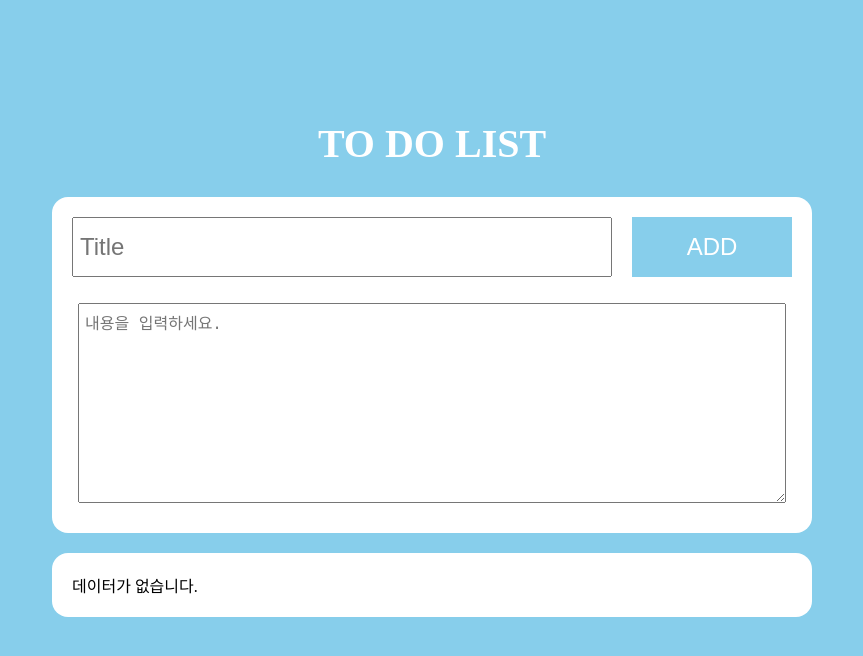
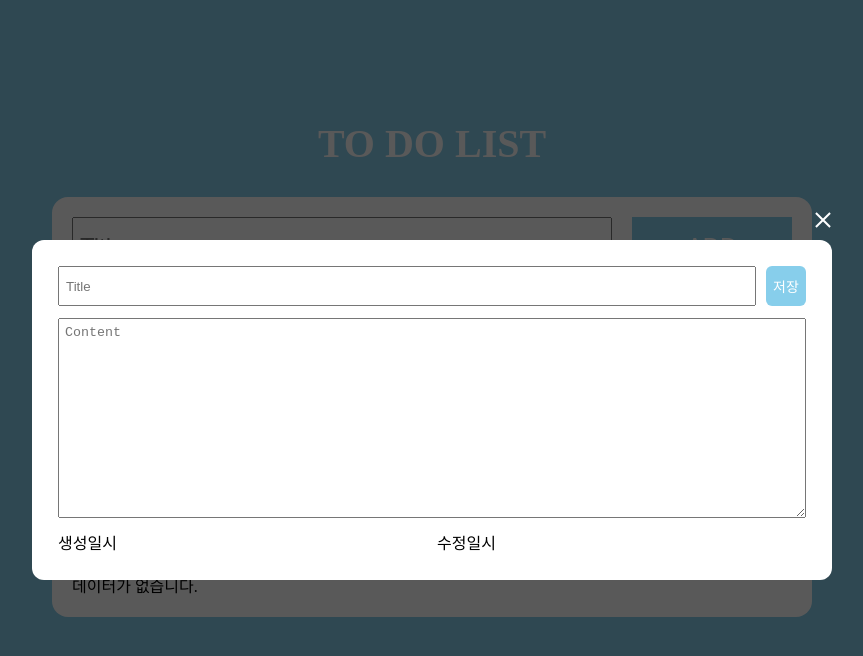
Before and after one commit to JinEunju/react-todo, a React (Create React App) app: page / in a window 1280 px wide. Shown: the top 656 px of the page, without its empty margins (208-1071 px from the left). Built offline with nearby package versions, Linux system fonts and the light colour scheme; the HTML template or start-up script is replaced by a standard one.

Commit message:
수정 모달 작업 중

```diff
--- a/src/App.js
+++ b/src/App.js
@@ -4,35 +4,62 @@ import TodoItem from './components/TodoItem';
 import Button from './components/Button';
 import { useState } from 'react';
 
+const initTodoData = {
+  title: '',
+  content: '',
+};
+
+const formattedDate = () => {
+  const date = new Date();
+  const year = date.getFullYear();
+  const month = String(date.getMonth() + 1).padStart(2, "0");
+  const day = String(date.getDate()).padStart(2, "0");
+  const houre = String(date.getHours()).padStart(2, "0");
+  const minutes = String(date.getMinutes()).padStart(2, "0");
+
+  return `${year}.${month}.${day} ${houre}:${minutes}`;
+}
+
 function App() {
   const [todoCnt, setTodoCnt] = useState(0);
   const [todoList, setTodoList] = useState([]);
-  const [todoText, setTodoText] = useState('');
-  const [todoContent, setTodoContent] = useState('');
-  const [isError, setIsError] = useState(false);
+  const [todoData, setTodoData] = useState({ ...initTodoData });
+  const [isError, setIsError] = useState({
+    title: false,
+    content: false,
+  });
 
-  const changeValue = ({ target, targetValue }) => {
+  const changeValue = ({ target, key }) => {
     const { value } = target;
-    targetValue(value);
-    console.log(target, targetValue)
+    setTodoData({
+      ...todoData,
+      [key]: value,
+    });
   }
+
   const addTodo = () => {
-    if (todoText && todoContent) {
-      setIsError(false);
+    const { title, content } = todoData;
+    const isValid = title && content;
+
+    setIsError({
+      title: !title,
+      content: !content,
+    })
+
+    if (!isValid) return;
+
     const newTodoItem = {
+      ...todoData,
       key: todoCnt,
-        titleValue: todoText,
-        contentValue: todoContent,
+      createAt: formattedDate(),
+      updatedAt: '-',
     };
-      setTodoList([newTodoItem, ...todoList]);
+
+    setTodoList([ newTodoItem, ...todoList ]);
     setTodoCnt(todoCnt + 1);
-      setTodoText('');
-      setTodoContent('');
-    } else {
-      setIsError(true);
-      console.log('ToDo를 입력해주세요');
+    setTodoData({ ...initTodoData });
   }
-  }
+
   const keyUpEnter = () => window.event.keyCode === 13 && addTodo();
   const deleteTodo = key => {
     setTodoList((prev) => {
@@ -43,33 +70,38 @@ function App() {
       return newTodoArray;
     })
   }
+  const editTodo = key => {
+    console.log('저장으로 바꿈', key)
+  }
 
   return (
+    <>
       <div className={styles.wrap}>
         <div className={styles.todoListWrap}>
           <header className={styles.header}>TO DO LIST</header>
           <main>
             <TodoBox>
-            <div className={styles.todoTextBox}>
+              <div className={styles.todoTitleBox}>
                 <input
                   className={styles.addInput}
                   type="text"
                   placeholder="Title"
-                onChange={(event) =>changeValue({target: event.target, targetValue: setTodoText})}
-                value={todoText}
+                  onChange={({ target }) => changeValue({ target, key: 'title' })}
+                  value={todoData.title}
                   onKeyUp={keyUpEnter}
                 />
                 <Button size="large" color="blue" onClick={addTodo}>ADD</Button>
-              {isError && <p className={styles.errorMessage}>ToDo Title를 입력해주세요</p>}
+                {isError.title && <p className={styles.errorMessage}>ToDo Title를 입력해주세요</p>}
               </div>
               <div className={styles.todoContentBox}>
                 <textarea
                   className={styles.addTextarea}
-                placeholder="내용을 입력하세요."
-                onChange={(event) =>changeValue({target: event.target, targetValue: setTodoContent})}
-                defaultValue={todoContent}
+                  placeholder="Content"
+                  onChange={({ target }) => changeValue({ target, key: 'content' })}
+                  value={todoData.content}
                 >
                 </textarea>
+                {isError.content && <p className={styles.errorMessage}>ToDo Content를 입력해주세요</p>}
               </div>
             </TodoBox>
             <TodoBox>
@@ -78,9 +110,9 @@ function App() {
                   {todoList.map(todo => (
                     <TodoItem
                       key={todo.key}
-                    title={todo.text}
-                    content={todo.content}
-                    deleteTodo={() => deleteTodo(todo.key)}
+                      data={todo}
+                      editTodo={editTodo}
+                      deleteTodo={deleteTodo}
                     >
                     </TodoItem>
                   ))}
@@ -90,6 +122,43 @@ function App() {
           </main>
         </div>
       </div>
+      <div className={styles.modalWrap}>
+        <div className={styles.modalContainer}>
+          <div className={styles.modal}>
+            <div className={styles.modalContent}>
+              <div className={styles.item}>
+                <input
+                  className={styles.viewInput}
+                  type="text"
+                  placeholder="Title"
+                  value=""
+                  />
+                <Button size="small" color="blue">저장</Button>
+              </div>
+              <div className={styles.item}>
+                <textarea
+                  className={styles.viewContent}
+                  placeholder="Content"
+                  value=""
+                >
+                </textarea>
+              </div>
+              <div className={styles.item}>
+                <dl className={styles.dateTime}>
+                  <dt>생성일시</dt>
+                  <dd></dd>
+                </dl>
+                <dl className={styles.dateTime}>
+                  <dt>수정일시</dt>
+                  <dd></dd>
+                </dl>
+              </div>
+            </div>
+            <button className={styles.closeButton}><span className={styles.closeButtonText}>닫기</span></button>
+          </div>
+        </div>
+      </div>
+    </>
   );
 }
 
--- a/src/app.module.css
+++ b/src/app.module.css
@@ -53,3 +53,114 @@
     color: red;
     font-size: 14px;
 }
+
+/* MODAL */
+
+.modalWrap {
+    position: fixed;
+    top: 0;
+    left: 0;
+    right: 0;
+    bottom: 0;
+    z-index: 1000;
+    background: rgba(0, 0, 0, 0.65);
+    overflow: auto;
+    text-align: center;
+}
+.modalContainer {
+    display: flex;
+    align-items: center;
+    justify-content: center;
+    width: 100%;
+    min-height: 100%;
+}
+.modal {
+    display: flex;
+    position: relative;
+    flex-direction: column;
+    max-width: 800px;
+    width: 100%;
+    margin: 50px 0 30px;
+    padding: 20px;
+    background: #fff;
+    border-radius: 12px;
+}
+
+.modal .item {
+    display: flex;
+    align-items: center;
+    gap: 10px;
+    padding: 6px;
+}
+
+.viewInput {
+    flex-grow: 1;
+    height: 40px;
+    padding: 6px;
+}
+
+.viewContent {
+    flex-grow: 1;
+    height: 200px;
+    padding: 6px;
+}
+
+.createAt {
+
+}
+
+.updatedAt {
+
+}
+
+.dateTime {
+    display: flex;
+    align-items: center;
+    width: 50%;
+}
+
+.dateTime dt {
+    width: 30%;
+    flex-shrink: 0;
+    text-align: left;
+}
+
+.dateTime dd {
+    flex-grow: 1;
+}
+
+.closeButton {
+    position: absolute;
+    bottom: calc(100% + 10px);
+    right: 0;
+    width: 20px;
+    height: 20px;
+    background: none;
+}
+
+.closeButtonText {
+    font-size: 0;
+}
+
+.closeButton::before {
+    display: block;
+    content: "";
+    position: absolute;
+    top: 0;
+    left: 50%;
+    width: 2px;
+    height: 20px;
+    background: #fff;
+    transform: rotate(45deg);
+}
+.closeButton::after {
+    display: block;
+    content: "";
+    position: absolute;
+    top: 0;
+    left: 50%;
+    width: 2px;
+    height: 20px;
+    background: #fff;
+    transform: rotate(-45deg);
+}
--- a/src/components/Button/index.module.css
+++ b/src/components/Button/index.module.css
@@ -3,6 +3,7 @@
     height: 60px;
     min-width: 160px;
     padding: 0 20px;
+    vertical-align: top;
 }
 
 .addButton.small {
--- a/src/components/TodoItem/index.jsx
+++ b/src/components/TodoItem/index.jsx
@@ -2,7 +2,8 @@ import styles from './index.module.css';
 import Button from '../Button';
 import { useState } from 'react';
 
-const TodoItem = ({ title, content, deleteTodo }) => {
+const TodoItem = ({ data, editTodo, deleteTodo }) => {
+  const { title, content, createAt, updatedAt } = data;
   const [doneTodo, setDoneTodo] = useState(false);
   function completeTodo() {
     setDoneTodo(!doneTodo);
@@ -16,7 +17,7 @@ const TodoItem = ({ title, content, deleteTodo }) => {
         >
           {title}
         </p>
-        <Button size="small" color="blue" onClick={deleteTodo}>수정</Button>
+        <Button size="small" color="blue" onClick={editTodo}>수정</Button>
         <Button size="small" color="red" onClick={deleteTodo}>삭제</Button>
       </div>
       <div className={styles.itemInner}>
@@ -28,11 +29,11 @@ const TodoItem = ({ title, content, deleteTodo }) => {
       <div className={styles.itemInner}>
         <dl className={styles.dateTime}>
           <dt>생성일시</dt>
-          <dd></dd>
+          <dd>{createAt}</dd>
         </dl>
         <dl className={styles.dateTime}>
           <dt>수정일시</dt>
-          <dd></dd>
+          <dd>{updatedAt}</dd>
         </dl>
       </div>
     </li>
--- a/src/components/TodoItem/index.module.css
+++ b/src/components/TodoItem/index.module.css
@@ -29,17 +29,17 @@
     word-break: break-all;
 }
 
-.dateTime{
+.dateTime {
     display: flex;
     align-items: center;
     width: 50%;
 }
 
-.dateTime dt{
+.dateTime dt {
     width: 30%;
     flex-shrink: 0;
 }
 
-.dateTime dd{
+.dateTime dd {
     flex-grow: 1;
 }
```
Lines whose indentation alone changed are shown as unchanged.
